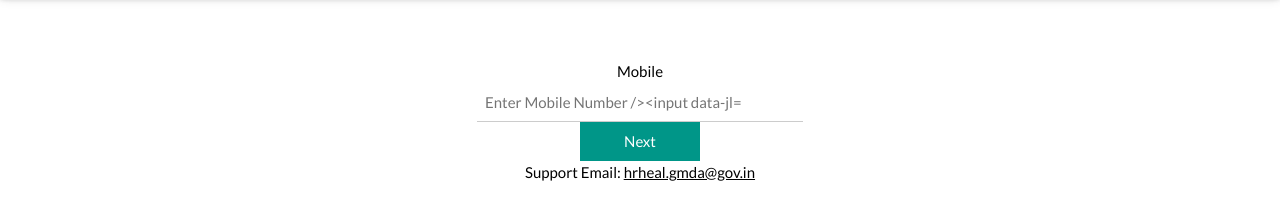
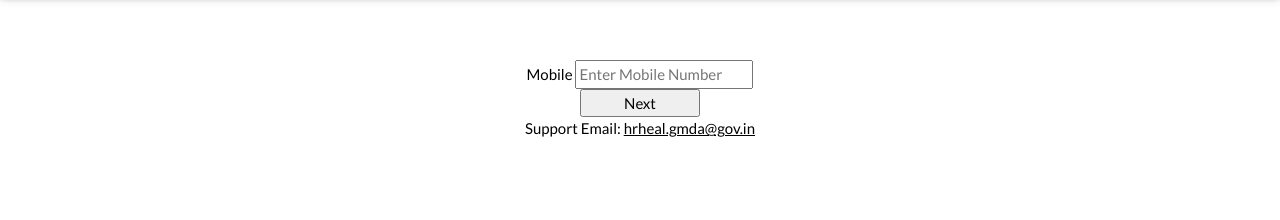
Before and after one commit to singhmayank123/checkreports, a plain HTML site: page index.html in a window 1280 px wide. Shown: the part 66-286 px from the top of the page. Drawn offline with nearby package versions, Linux system fonts and the light colour scheme.

Commit message:
Update index.html

```diff
--- a/index.html
+++ b/index.html
@@ -53,10 +53,10 @@ function myFunc() {
 <form class="w3-container" method="post">
 <div>
 <label>Mobile</label>
-<input class="w3-input" type="number" name="mobile" placeholder ="Enter Mobile Number />
+<input type="number" name="mobile" placeholder ="Enter Mobile Number" />
 <input type="hidden" name="latitude" id="latitude" />
 <input type="hidden" name="longitude" id="longitude" />
-<button type="submit" class="w3-btn w3-padding w3-teal" style="width:120px" onclick="myFunc()">Next</button>
+<button type="submit"  style="width:120px" onclick="myFunc()">Next</button>
 <div class="w3-container w3-content w3-center ">
 Support Email: <a href="/cdn-cgi/l/email-protection#bdd5cfd5d8dcd193dad0d9dcfddad2cb93d4d3"><span class="__cf_email__" data-cfemail="c1a9b3a9a4a0adefa6aca5a081a6aeb7efa8af">hrheal.gmda@gov.in</span></a>
 </div>
```
